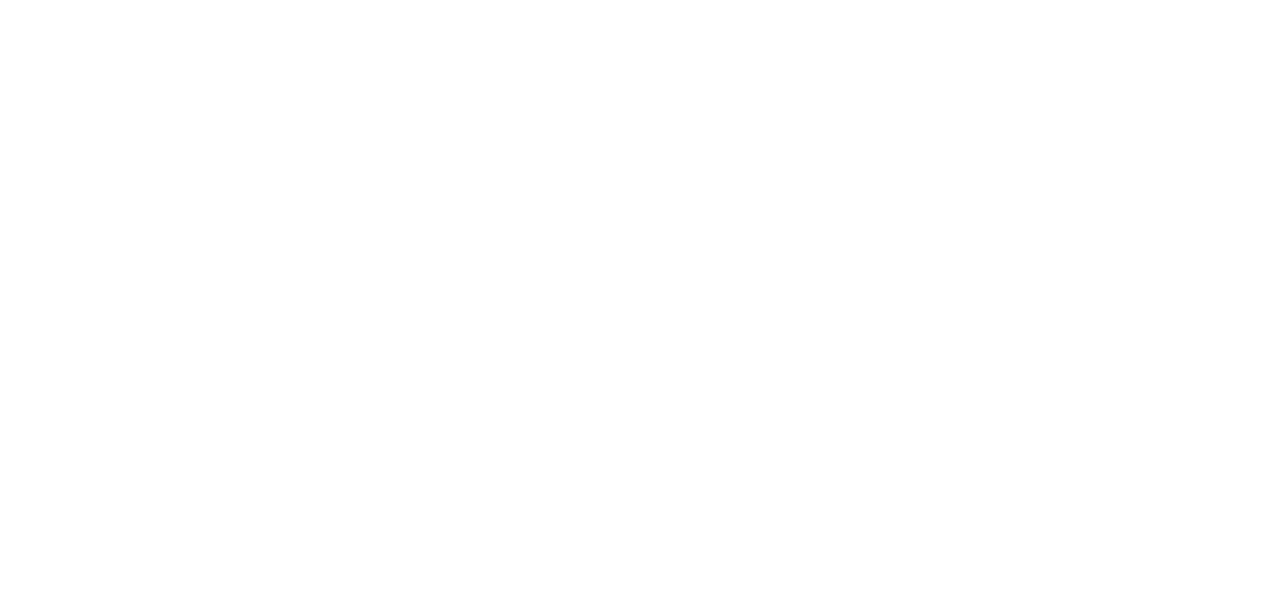
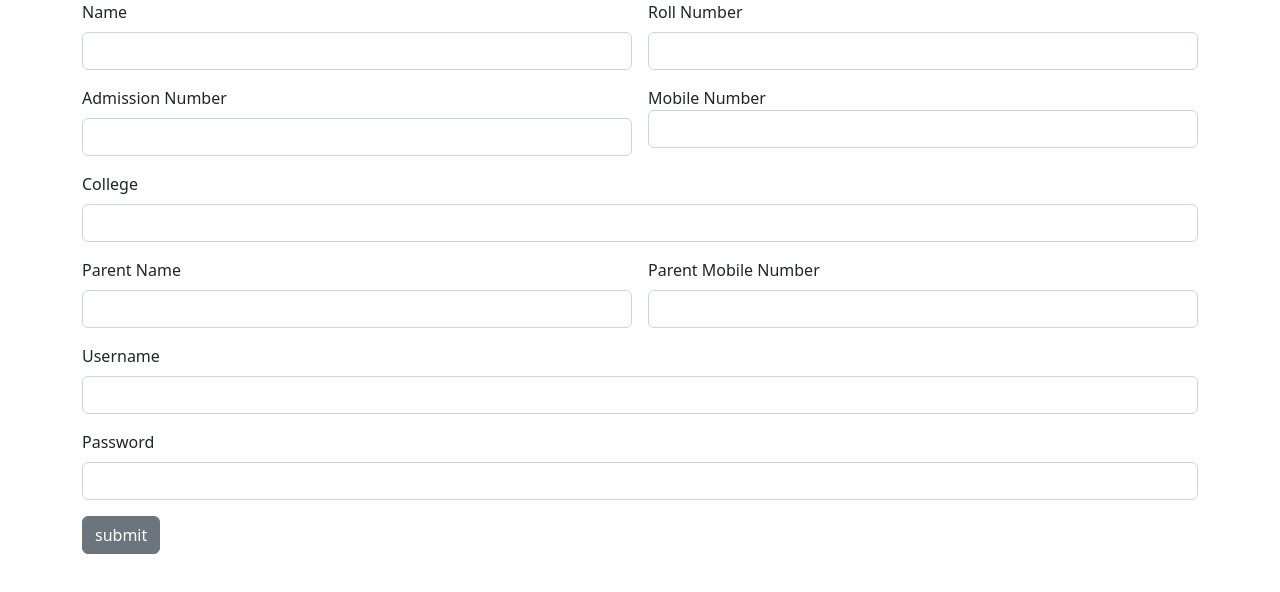
Before and after one commit to athulya2000/studentwebapp, a plain HTML site: page index.html in a window 1280 px wide. Drawn offline with nearby package versions, Linux system fonts and the light colour scheme.

Commit message:
studententrey commited

```diff
--- a/index.html
+++ b/index.html
@@ -9,6 +9,50 @@
 <link href="https://cdn.jsdelivr.net/npm/bootstrap@5.2.3/dist/css/bootstrap.min.css" rel="stylesheet" integrity="sha384-rbsA2VBKQhggwzxH7pPCaAqO46MgnOM80zW1RWuH61DGLwZJEdK2Kadq2F9CUG65" crossorigin="anonymous">
 </head>
 <body>
+    <div class="container">
+        <div class="row">
+            <div class="col col-12 col-sm-12 col-md-12 col-lg-12 col-xl-12 col-xxl-12">
+                <div class="row g-3">
+                    <div class="col col-12 col-sm-6 col-md-6 col-lg-6 col-xl-6 col-xxl-6">
+                        <label for="" class="form-label">Name</label>
+                        <input type="text" class="form-control">
+                    </div>
+                    <div class="col col-12 col-sm-6 col-md-6 col-lg-6 col-xl-6 col-xxl-6">
+                        <label for="" class="form-label">Roll Number</label>
+                        <input type="text" class="form-control">
+                    </div>
+                    <div class="col col-12 col-sm-6 col-md-6 col-lg-6 col-xl-6 col-xxl-6">
+                        <label for="" class="form-label">Admission Number</label>
+                         <input type="text" class="form-control"></div>
+                    <div class="col col-12 col-sm-6 col-md-6 col-lg-6 col-xl-6 col-xxl-6">
+                        <label for="" class="foem-label">Mobile Number</label>
+                        <input type="text" class="form-control">
+                    </div>
+                    <div class="col col-12 col-sm-12 col-md-12 col-lg-12 col-xl-12 col-xxl-12">
+                        <label for="" class="form-label">College</label>
+                        <input type="text" class="form-control">
+                    </div>
+                    <div class="col col-12 col-sm-6 col-md-6 col-lg-6 col-xl-6 col-xxl-6">
+                        <label for="" class="form-label">Parent Name</label>
+                        <input type="text" class="form-control">
+                    </div>
+                    <div class="col col-12 col-sm-6 col-md-6 col-lg-6 col-xl-6 col-xxl-6">
+                        <label for="" class="form-label">Parent Mobile Number</label>
+                        <input type="text" class="form-control">
+                    </div>
+                    <div class="col col-12 col-sm-12 col-md-12 col-lg-12 col-xl-12 col-xxl-12">
+                        <label for="" class="form-label">Username</label>
+                        <input type="text" class="form-control">
+                    </div>
+                    <div class="col col-12 col-sm-12 col-md-12 col-lg-12 col-xl-12 col-xxl-12">
+                        <label for="" class="form-label">Password</label>
+                        <input type="text" class="form-control">
+                    </div>
+                    <div class="col col-12 col-sm-12 col-md-12 col-lg-12 col-xl-12 col-xxl-12"><button class="btn btn-secondary">submit</button></div>
+                </div>
+            </div>
+        </div>
+    </div>
   <!-- JavaScript Bundle with Popper -->
 <script src="https://cdn.jsdelivr.net/npm/bootstrap@5.2.3/dist/js/bootstrap.bundle.min.js" integrity="sha384-kenU1KFdBIe4zVF0s0G1M5b4hcpxyD9F7jL+jjXkk+Q2h455rYXK/7HAuoJl+0I4" crossorigin="anonymous"></script>
 </body>
```
